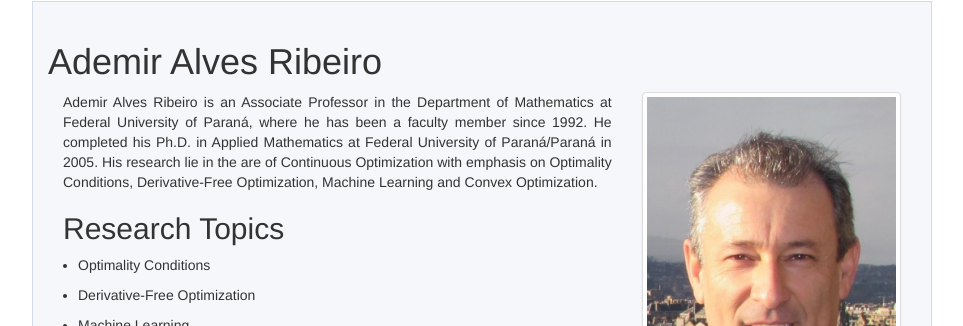
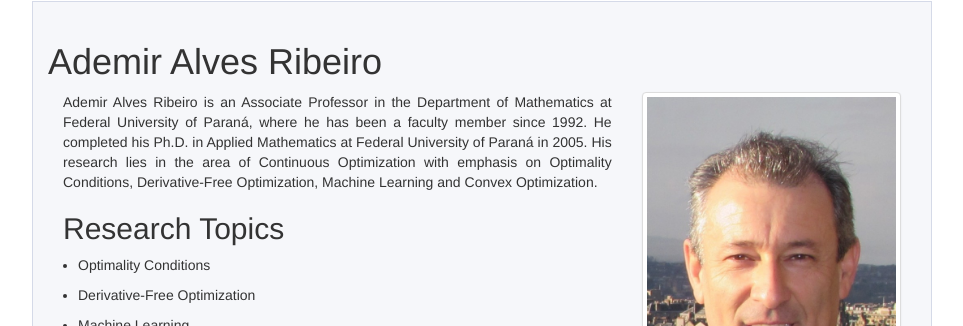
Before and after one commit to ufpr-pde/ufpr-opt.github.io, a Jekyll site: the page built from team/ademirribeiro.md, in a window 1280 px wide. Shown: the part 274-600 px from the top of the page, without its empty margins (158-1121 px from the left). Built offline with Jekyll 4.4.1, drawn with Linux system fonts in a browser that asks for light colours; some web fonts are replaced.

Commit message:
Fix typo

```diff
--- a/team/ademirribeiro.md
+++ b/team/ademirribeiro.md
@@ -6,6 +6,6 @@ key: ademirribeiro
 Ademir Alves Ribeiro is an Associate Professor in the Department of Mathematics
 at Federal University of Paraná, where he has been a faculty member since 1992.
 He completed his Ph.D. in Applied Mathematics at Federal University of
-Paraná/Paraná in 2005. His research lie in the are of Continuous Optimization
+Paraná in 2005. His research lies in the area of Continuous Optimization
 with emphasis on Optimality Conditions, Derivative-Free Optimization, Machine
 Learning and Convex Optimization.
```
